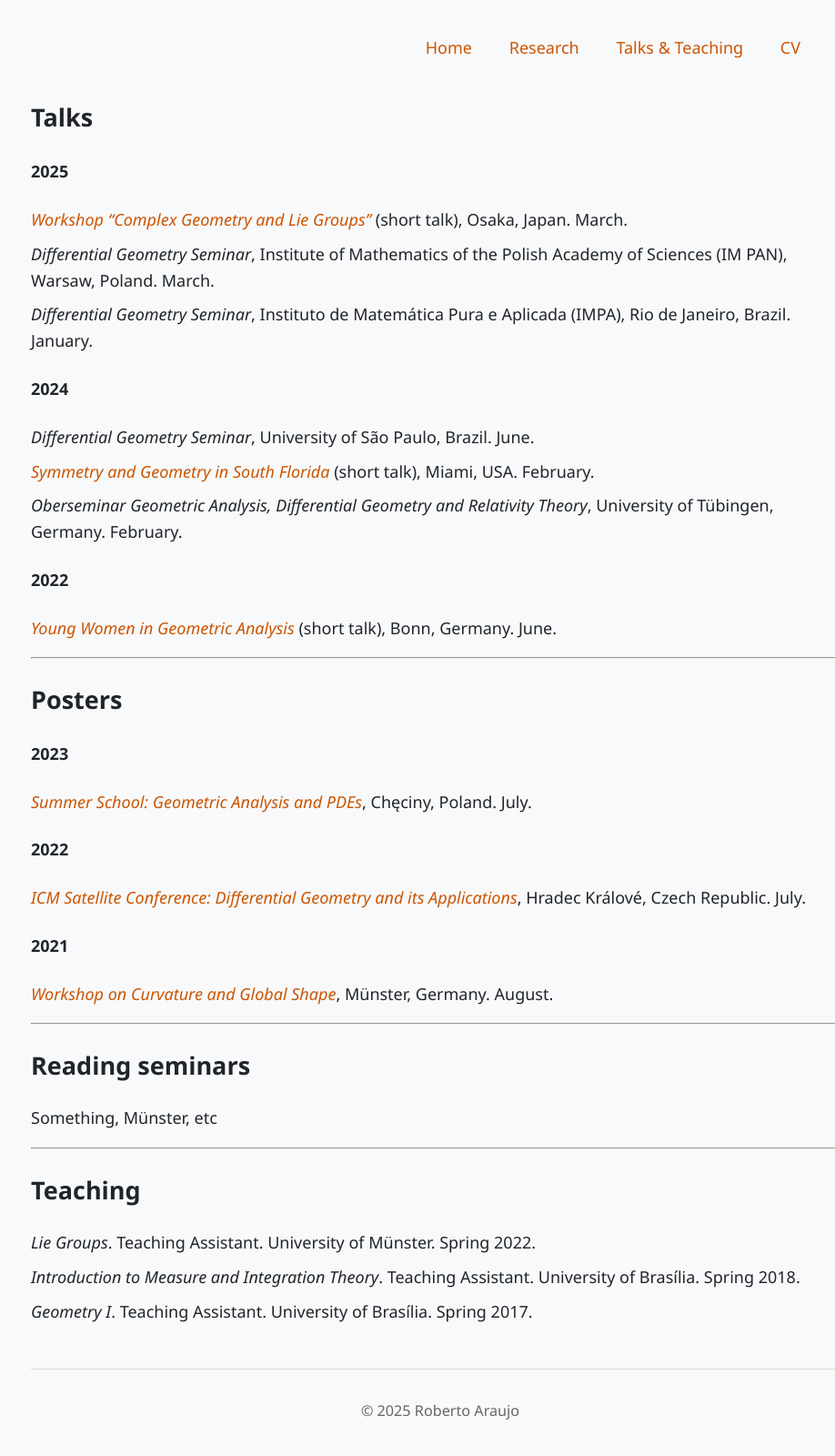
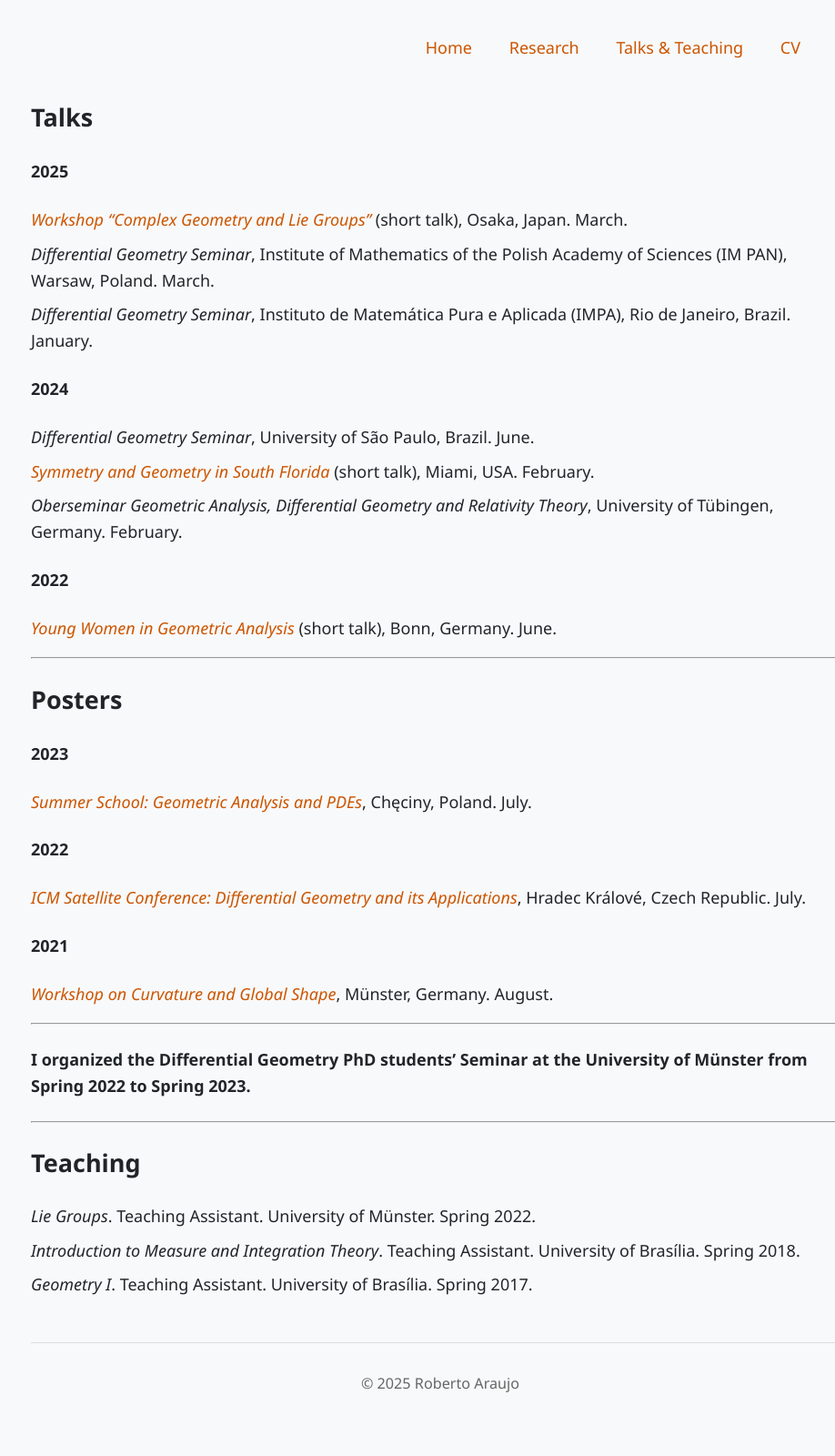
Before and after one commit to r-saraujo/r-saraujo.github.io, a Jekyll site: the page built from talks.md, in a window 1280 px wide. Shown: the whole page at 91% size, without its empty margins (156-1074 px from the left). Built offline with Jekyll 4.4.1, drawn with Linux system fonts in a browser that asks for light colours; after the commit the page ends 1570 px from its top, so only the background shows below that.

Commit message:
Update talks.md

```diff
--- a/talks.md
+++ b/talks.md
@@ -33,9 +33,7 @@ permalink: /talks.html
 
 ---
 
-## Reading seminars
-- Something, Münster, etc
-
+#### I organized the Differential Geometry PhD students' Seminar at the University of Münster from Spring 2022 to Spring 2023.
 ---
 
 ## Teaching
```
